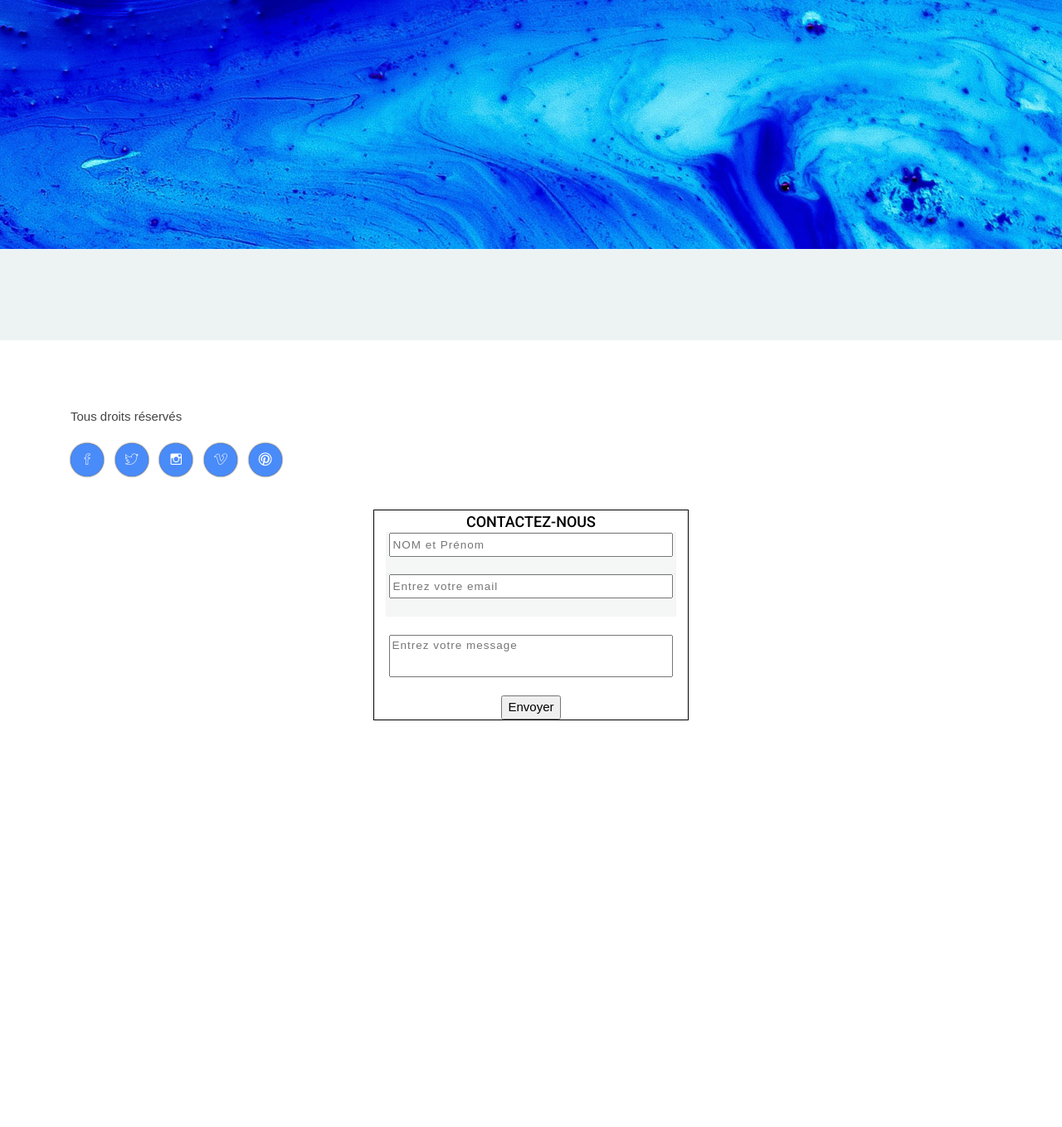
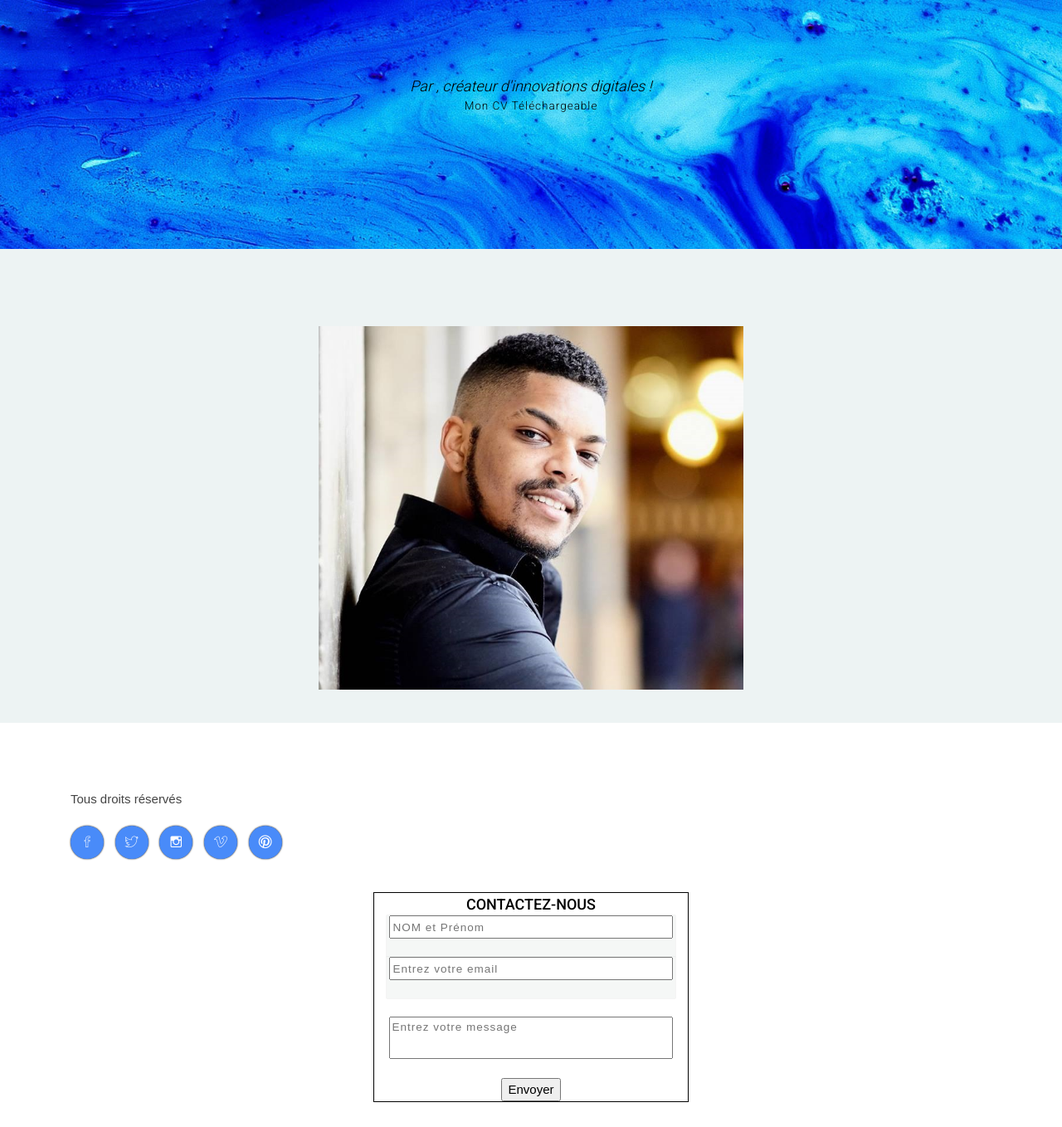
Before and after one commit to ElGam/blog_mvc, a PHP site: page / in a window 1280 px wide. Shown: the part 60-1418 px from the top of the page at 83% size. Before the commit the page ends 928 px from the top, so only its background shows below. Run offline with PHP 8.4, Linux system fonts and the light colour scheme; tables that the repository leaves empty or names only in its code hold one stand-in row (values such as "Sample post"); some web fonts are replaced.

Commit message:
Ajout CV + Avatar + Phrase accroche

```diff
--- a/models/Accueil.php
+++ b/models/Accueil.php
@@ -7,6 +7,7 @@ class Accueil
 {
   private $_title;
   private $_description;
+  private $_nom_prenom;
 
   public function __construct(array $data){
     $this->hydrate($data);
@@ -38,6 +39,13 @@ class Accueil
     }
   }
 
+   public function setNom_prenom($nom_prenom)
+  {
+    if (is_string($nom_prenom)) {
+      $this->_nom_prenom = $nom_prenom;
+    }
+  }
+
 
   //GETTERS
   public function title()
@@ -49,6 +57,13 @@ class Accueil
   {
     return $this->_description;
   }
+
+
+
+  public function nom_prenom()
+  {
+    return $this->_nom_prenom;
+  }
 }
 
 
@@ -59,7 +74,4 @@ class Accueil
 
 
 
-
-
-
  ?>
--- a/views/viewAccueil.php
+++ b/views/viewAccueil.php
@@ -1,10 +1,16 @@
 	<div class="slider"><br><br><br><br>
-        <center><h1><?= $accueilInfos[0]->title(); ?></h1></center>
+        <center>
+            <h1><?= $accueilInfos[0]->title(); ?></h1>
+            <h4><i>Par <?= $accueilInfos[0]->nom_prenom(); ?>, créateur d'innovations digitales !<br></i></h4>
+            <h6><a href="CV_Delos.pdf">Mon CV Téléchargeable</a></h6>
+
+        </center>
 
     </div><!-- slider -->
 
 	<section class="blog-area section">
-        <?= $accueilInfos[0]->description(); ?>
+        <?= $accueilInfos[0]->description(); ?><br>
+        <img src="avatar.jpg" style="width:40%">
 		<div class="container">
 
 			<div class="row">
```
Also changed, not shown: controllers/ControllerAccueil.php (+0 -20 lines), avatar.jpg (added), 1 other file.
